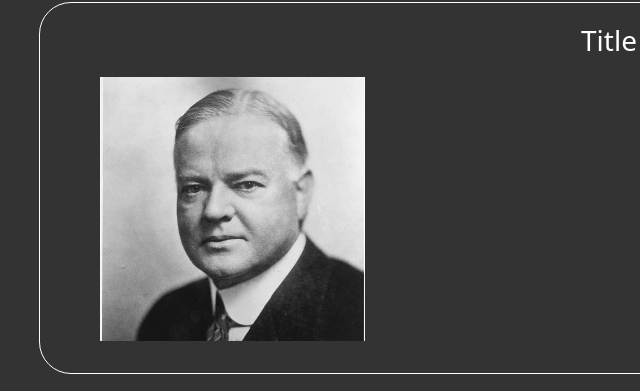
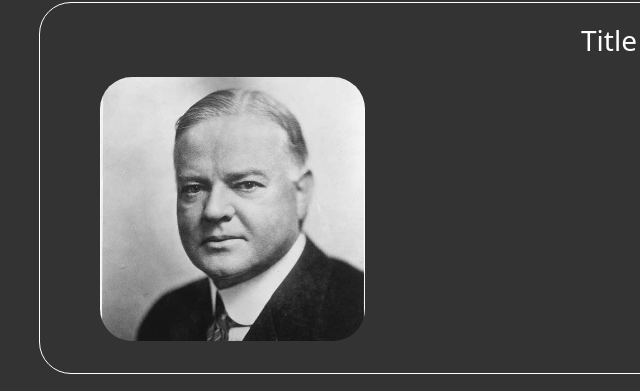
Before and after one commit to FRHSDHankH/FebMonthlyWebsite-PresidentialBiography, a plain HTML site: page timeline.html in a window 1280 px wide. Shown: the part 351-742 px from the top of the page, 31-671 px from the left. Drawn offline with nearby package versions, Linux system fonts and the light colour scheme.

Commit message:
Some small tweaks... i still needa do the gallery and sources

```diff
--- a/style.css
+++ b/style.css
@@ -106,6 +106,7 @@
 .hoover {
   height: 80vh;
   width: auto;
+  border-radius: 7.5vw;
 }
 
 .bg-333 {
--- a/timeline.html
+++ b/timeline.html
@@ -19,7 +19,7 @@
     <link rel="stylesheet" href="style.css">
   </head>
 
-  <body class="bg-333 overflow-x-hidden">
+  <body class="bg-333 overflow-hidden">
     <header>
       <nav class="navbar navbar-dark bg-body-transparent text-black">
         <div class="container-fluid d-flex align-items-center justify-content-end">
@@ -90,7 +90,7 @@
         </div>
         <div class="row my-3">
           <div class="col-lg-4 col-sm-12">
-            <img src="imgs/Hoover4.jpg" class="img-fluid h-auto w-75" id="imgChange">
+            <img src="imgs/Hoover4.jpg" class="img-fluid h-auto w-75 rounded-5" id="imgChange">
           </div>
           <div class="col-lg-8 col-sm-12 d-flex align-items-center justify-content-center" id="descriptionChange">
             Description
```
